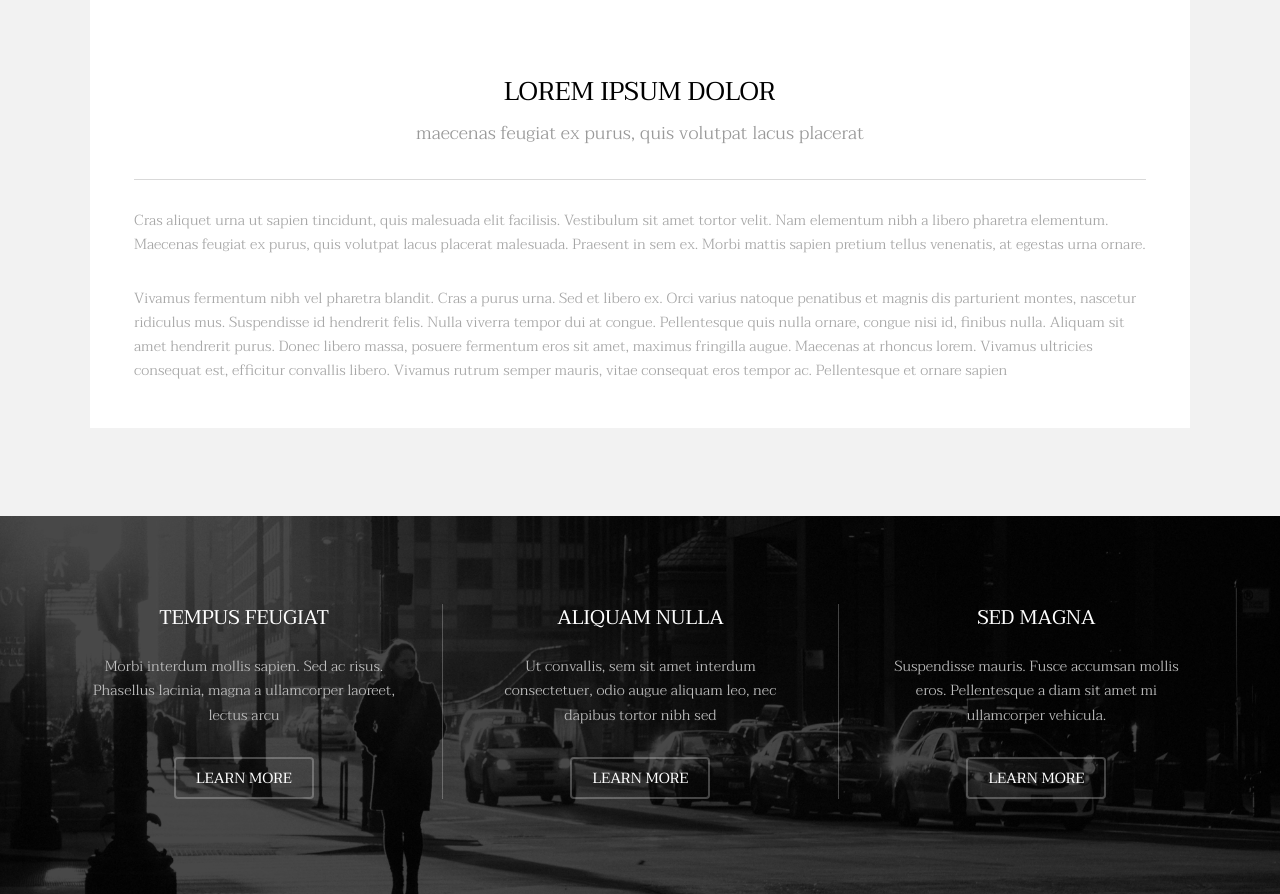
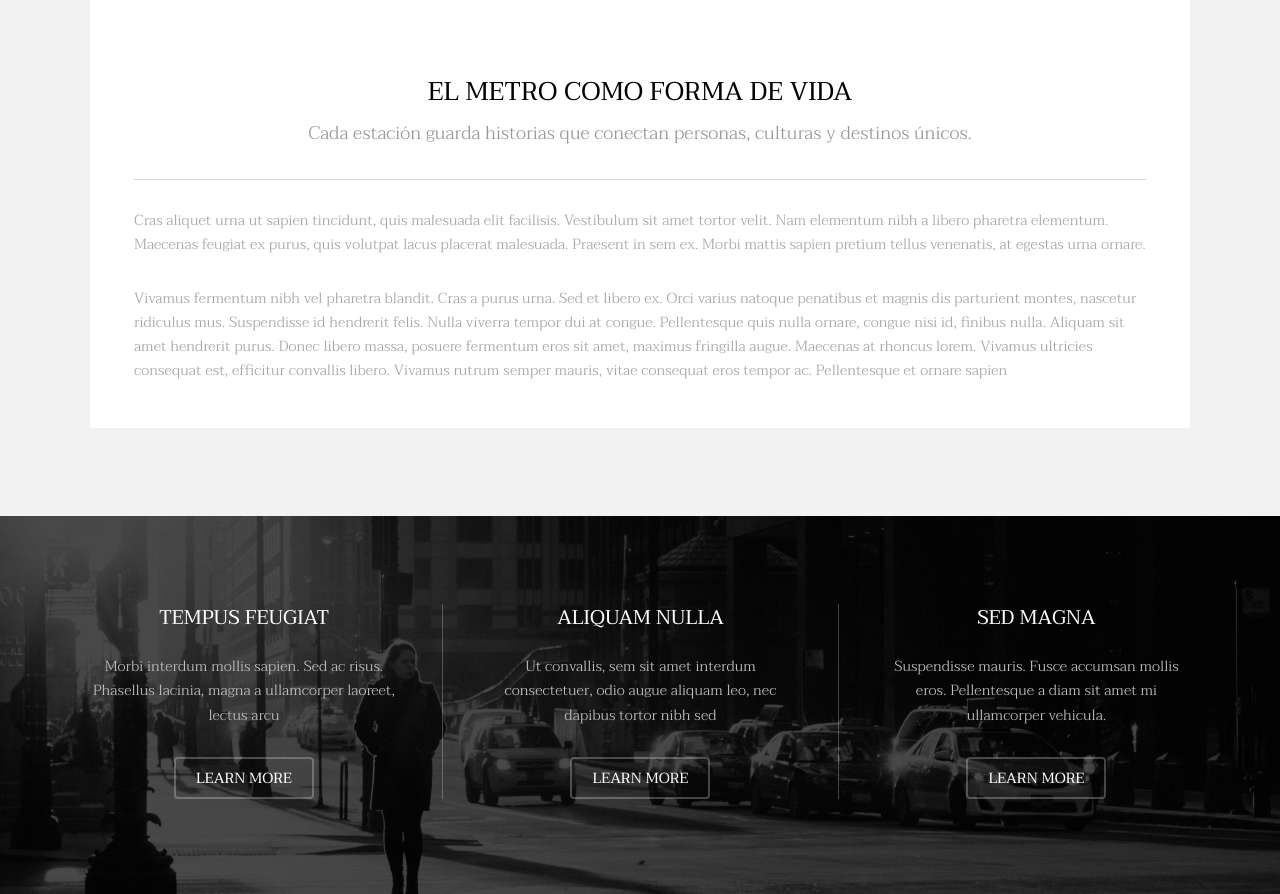
Before and after one commit to japones212aso-ui/04_REP_METROPOLITA, a plain HTML site: page index.html in a window 1280 px wide. Shown: the part 1216-2110 px from the top of the page. Drawn offline with Linux system fonts and the light colour scheme.

Commit message:
textos adicionales por ALBERTO

```diff
--- a/index.html
+++ b/index.html
@@ -54,8 +54,9 @@
 							</div>
 							<div class="content">
 								<header class="align-center">
-									<h2>Lorem ipsum dolor</h2>
-									<p>maecenas feugiat ex purus, quis volutpat lacus placerat</p>
+									<h2>El metro como forma de vida</h2>
+<p>Cada estación guarda historias que conectan personas, culturas y destinos únicos.</p>
+
 								</header>
 								<hr />
 								<p> Cras aliquet urna ut sapien tincidunt, quis malesuada elit facilisis. Vestibulum sit amet tortor velit. Nam elementum nibh a libero pharetra elementum. Maecenas feugiat ex purus, quis volutpat lacus placerat malesuada. Praesent in sem ex. Morbi mattis sapien pretium tellus venenatis, at egestas urna ornare.</p>
@@ -133,7 +134,7 @@
 										<p>mattis sapien pretium tellus venenatis</p>
 									</header>
 									<hr />
-									<p> Cras aliquet urna ut sapien tincidunt, quis malesuada elit facilisis. Vestibulum sit amet tortor velit. Nam elementum nibh a libero pharetra elementum. Maecenas feugiat ex purus, quis volutpat lacus placerat malesuada. Praesent in sem ex. Morbi mattis sapien pretium tellus venenatis, at egestas urna ornare.</p>
+									<p> Sumérgete en la cultura del metro urbano con historias únicas y datos curiosos.</p>
 								</div>
 							</div>
 						</div>
```
